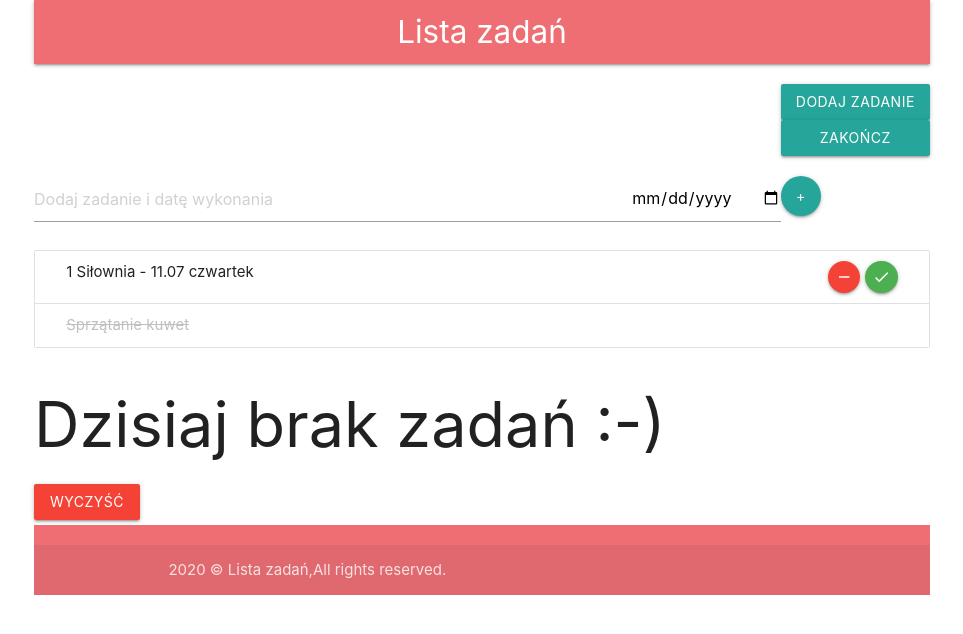
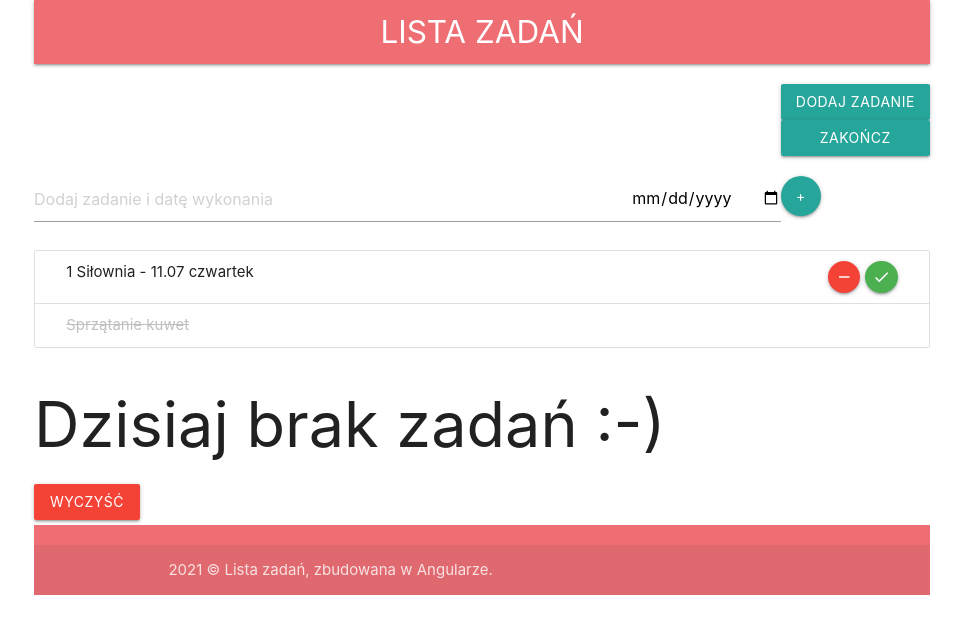
Before and after one commit to AdamKaluza/todo-list, an Angular app: page / in a window 1280 px wide. Shown: the top 634 px of the page, without its empty margins (158-1121 px from the left). Built offline with nearby package versions, Linux system fonts and the light colour scheme.

Commit message:
creating task list

```diff
--- a/src/app/app.component.html
+++ b/src/app/app.component.html
@@ -1,7 +1,7 @@
 <div class="container">
   <nav class="row">
     <div class="nav-wrapper">
-      <span class="brand-logo center">{{title}}</span>
+      <span class="brand-logo center">{{config?.title | uppercase}}</span>
     </div>
   </nav>
 
@@ -44,7 +44,7 @@
   <footer class="page-footer mt-5">
     <div class="footer-copyright">
       <div class="container">
-        {{footer}}
+       {{config?.date | date:'yyyy'}} {{ config?.footer}}
       </div>
     </div>
   </footer>
--- a/src/app/app.component.ts
+++ b/src/app/app.component.ts
@@ -1,4 +1,5 @@
 import { Component } from '@angular/core';
+import {Task} from "./task";
 
 @Component({
   selector: 'app-root',
@@ -6,10 +7,20 @@
   styleUrls: ['./app.component.css']
 })
 export class AppComponent {
-  title = 'Lista zadań';
+  config: { [key: string]: string | Date } = null;
+  tasks: Task[] = [{
 
 
-  get footer(): string{
-    return '2020 © Lista zadań,All rights reserved.';
+
+  }]
+
+  constructor() {
+    setTimeout(() => {this.config = {
+      title: 'Lista zadań',
+      footer: '© Lista zadań, zbudowana w Angularze.',
+      date: new Date()
+    };
+    },500);
+
   }
 }
--- /dev/null
+++ b/src/app/task.ts
@@ -0,0 +1,5 @@
+export interface Task {
+  name: string;
+  deadline: string;
+  done: boolean;
+}
```
